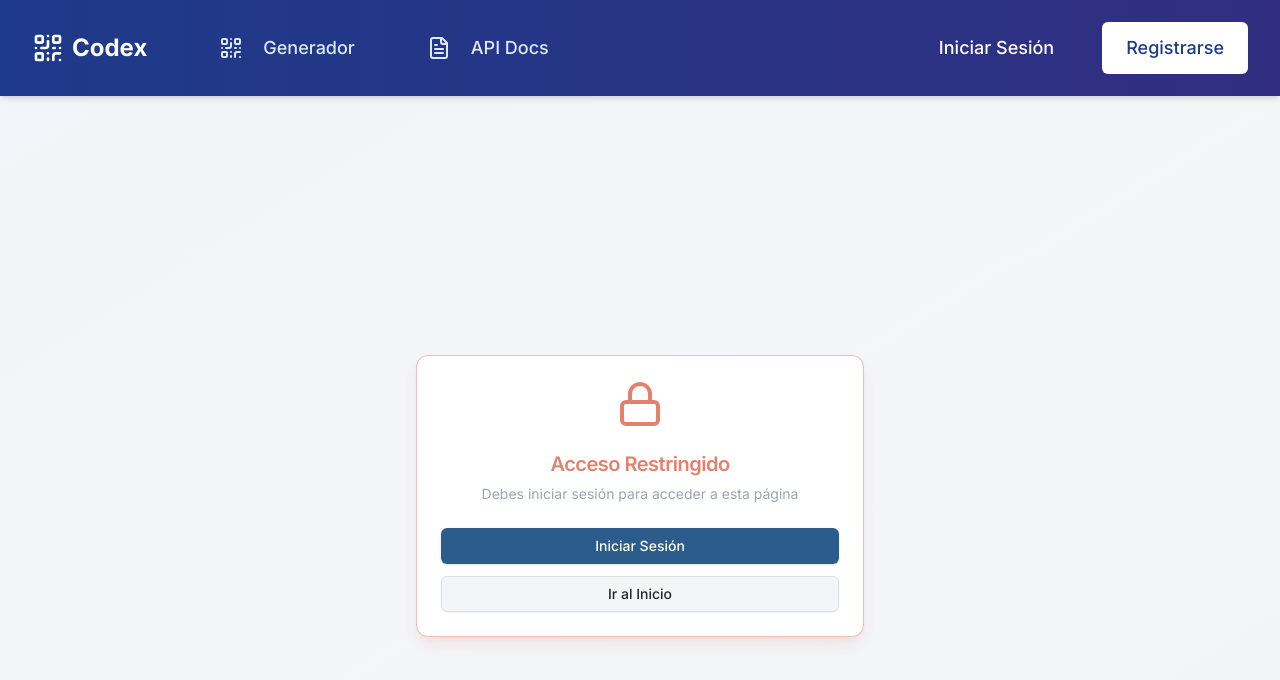
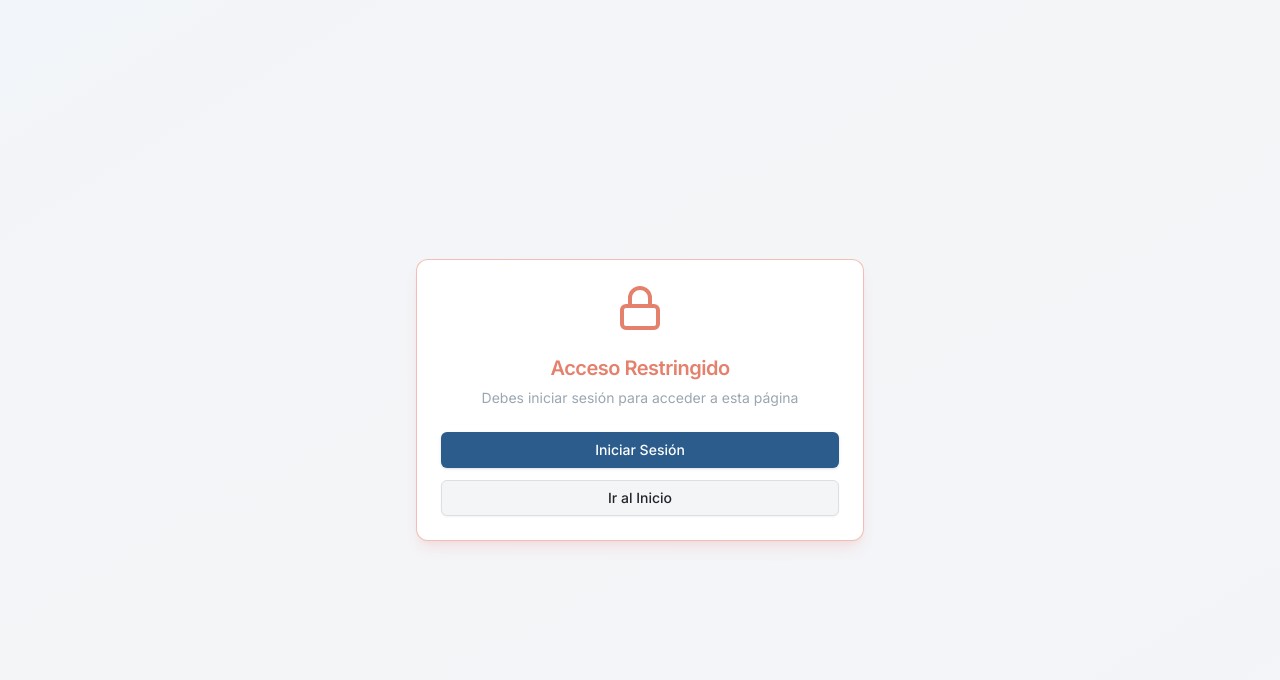
Before and after one commit to capta1nfire/Codex, a Next.js app in the folder frontend/: page /dashboard in a window 1280 px wide. Shown: the top 680 px of the page. Built offline with nearby package versions, Linux system fonts and the light colour scheme.

Commit message:
feat: Eliminar navbar superior - Remover navbar redundante del layout principal - Ganar espacio vertical para el generador - Logo y navegación ahora solo en sidebar lateral - marginTop del toast reducido de 120px a 20px

```diff
--- a/frontend/src/app/layout.tsx
+++ b/frontend/src/app/layout.tsx
@@ -1,7 +1,6 @@
 import type { Metadata } from 'next';
 import { Inter } from 'next/font/google';
 import './globals.css';
-import Navbar from '@/components/Navbar';
 import { AuthProvider } from '@/context/AuthContext';
 import { Toaster } from 'react-hot-toast';
 import ErrorBoundary from '@/components/ErrorBoundary';
@@ -27,9 +26,8 @@ export default function RootLayout({
         <TooltipProvider>
           <AuthProvider>
             <ErrorBoundary>
-              <Navbar />
               <SuperAdminLayout>
-                <main className="pt-16 lg:pt-20 xl:pt-24">{children}</main>
+                <main>{children}</main>
               </SuperAdminLayout>
 
               <SystemAlerts />
@@ -44,7 +42,7 @@ export default function RootLayout({
                   fontSize: '14px',
                   padding: '16px',
                   borderRadius: '8px',
-                  marginTop: '120px',
+                  marginTop: '20px',
                 },
                 success: {
                   iconTheme: {
```
